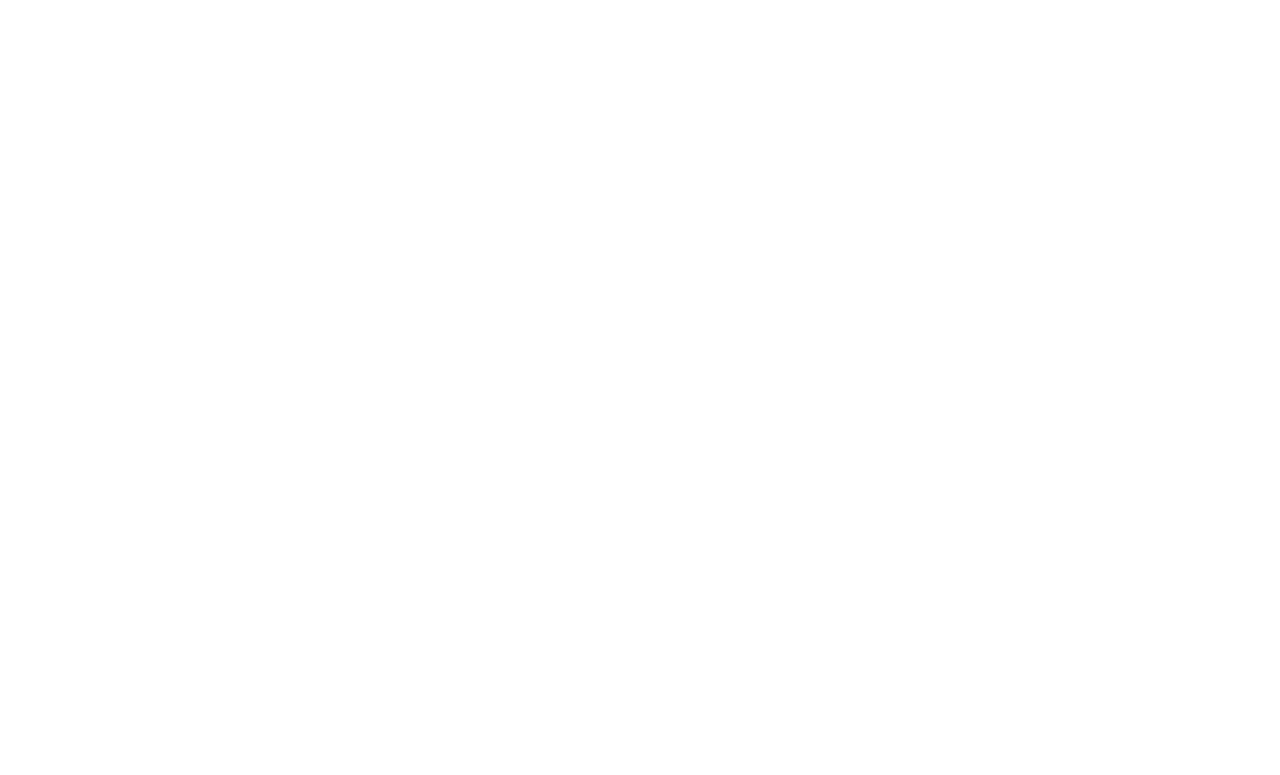
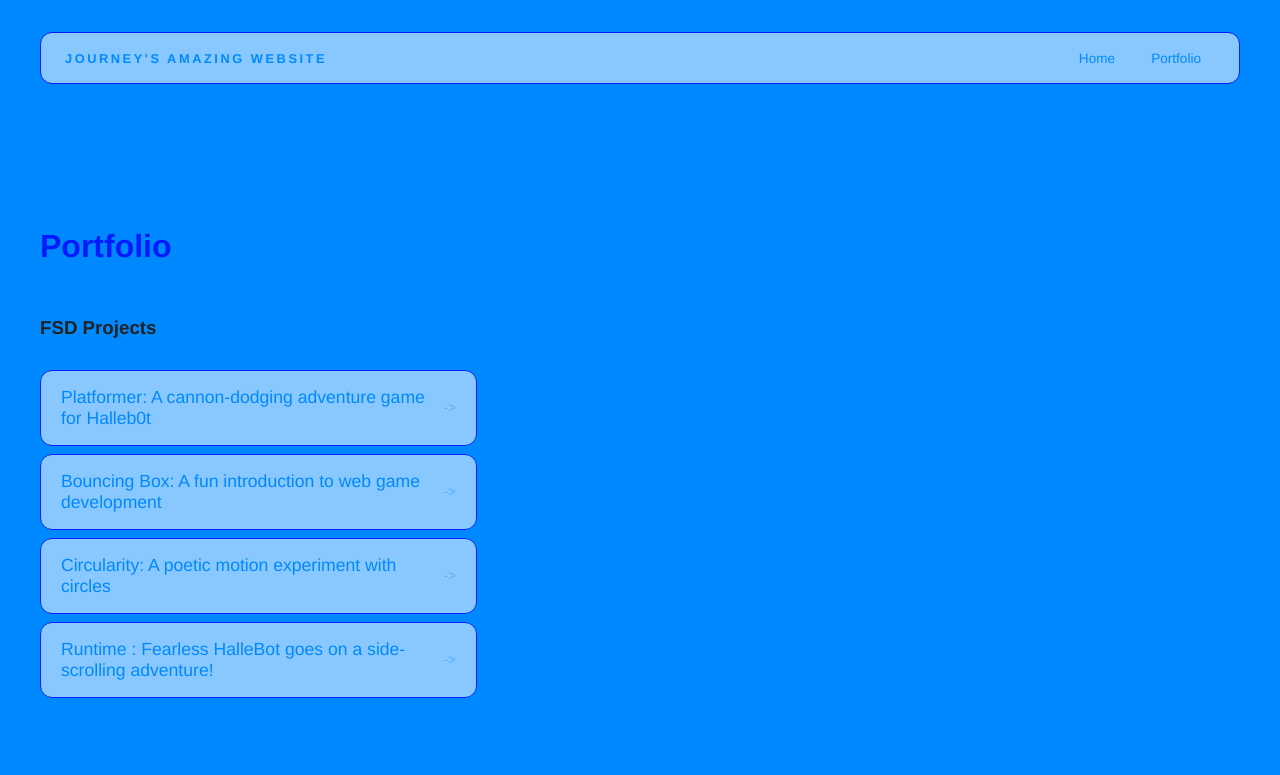
Before and after one commit to Journey-alt/Journey-alt.github.io, a plain HTML site: page portfolio.html in a window 1280 px wide. Drawn offline with Linux system fonts and the light colour scheme.

Commit message:
add portfolio page to website

```diff
--- a/portfolio.html
+++ b/portfolio.html
@@ -0,0 +1,48 @@
+<!DOCTYPE html>
+<html>
+  <head>
+    <title>Journey's Awesome Website</title>
+    <link rel="stylesheet" href="style.css" />
+  </head>
+
+  <body>
+    <!-- All content goes here -->
+    <div id="all-contents">
+      <nav>
+        <h1>Journey's Amazing Website</h1>
+   <ul id="nav-ul">
+      <li class="nav-li">
+        <a href="index.html">Home</a>
+     </li>
+     <li class="nav-li">
+        <a href="portfolio.html">Portfolio</a>
+      </li>
+    </ul>
+      </nav>
+
+      <main>
+         <div class="content">
+     <h1>Portfolio</h1>
+     <h3>FSD Projects</h3>
+     <ul id="portfolio">
+        <li>
+  <a href="fsd-projects/platformer/">Platformer: A cannon-dodging adventure game for Halleb0t</a>
+</li>
+<li>
+  <a href="fsd-projects/bouncing-box/">Bouncing Box: A fun introduction to web game development</a>
+</li>
+<li>
+  <a href="fsd-projects/circularity/">Circularity: A poetic motion experiment with circles</a>
+</li>
+<li>
+ <a href="fsd-projects/runtime/">Runtime : Fearless HalleBot goes on a side-scrolling adventure!</a>
+</li>
+      </ul>
+
+      <!-- ASD Projects will go here -->
+
+        </div>
+      </main>
+    </div>
+  </body>
+</html>
--- a/style.css
+++ b/style.css
@@ -160,3 +160,56 @@ nav h1 {
   background: #fff100;
   color: #ff3b86;
 }
+
+/* Portfolio styles */
+.content h1 {
+  color: #001aff;
+}
+
+#portfolio {
+  list-style: none;
+  margin: 0;
+  padding: 0;
+  width: 100%;
+  display: flex;
+  flex-direction: column;
+  gap: 8px;
+}
+
+#portfolio li {
+  border-radius: 12px;
+  overflow: hidden;
+}
+
+#portfolio a {
+  display: flex;
+  justify-content: space-between;
+  align-items: center;
+  text-decoration: none;
+  color: #0089ff;
+  padding: 16px 20px;
+  font-size: 1.1rem;
+  font-weight: 500;
+  background: #88c8ff;
+  border: 1px solid #001aff;
+  border-radius: 12px;
+  transition: background 0.25s ease, color 0.25s ease, transform 0.25s ease;
+}
+
+#portfolio a:hover {
+  background: #fff100;
+  color: #ff3b86;
+  transform: translateX(4px);
+}
+
+#portfolio a::after {
+  content: "->";
+  font-size: 0.85rem;
+  opacity: 0.4;
+  transition: opacity 0.25s ease;
+  white-space: nowrap;
+}
+
+#portfolio a:hover::after {
+  opacity: 1;
+}
```
Also changed, not shown: index.html (+1 -1 lines).
